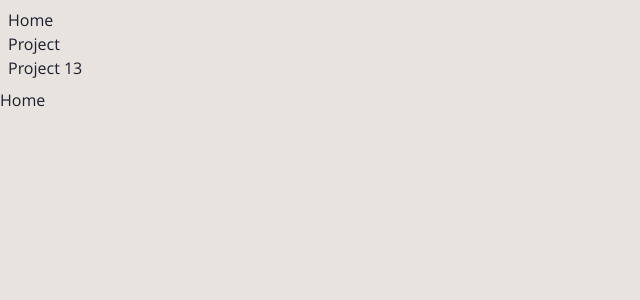
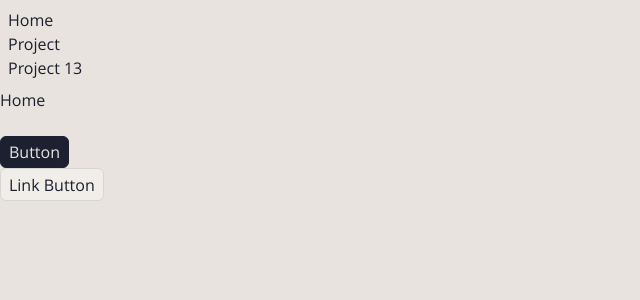
Before and after one commit to Amater-AK/Personal-Project-Planner, a React (Vite) app: page / in a window 1280 px wide. Shown: the top 300 px of the page, without its empty margins (0-640 px from the left). Built offline with nearby package versions, Linux system fonts and the light colour scheme.

Commit message:
add Button and LinkButton with styles

```diff
--- a/package.json
+++ b/package.json
@@ -14,6 +14,8 @@
         "react": "^19.2.7",
         "react-dom": "^19.2.7",
         "react-router": "^7.18.1",
+        "tailwind-merge": "^3.6.0",
+        "tailwind-variants": "^3.2.2",
         "tailwindcss": "^4.3.2"
     },
     "devDependencies": {
--- a/src/pages/HomePage.tsx
+++ b/src/pages/HomePage.tsx
@@ -1,3 +1,18 @@
+import { Button } from "@/shared/components/Button";
+import { LinkButton } from "@/shared/components/LinkButton";
+
 export function HomePage() {
-    return <div>Home</div>;
+    return (
+        <div>
+            <h1>Home</h1>
+            <br />
+            <Button intent="primary" onClick={() => alert(1)}>
+                Button
+            </Button>
+            <br />
+            <LinkButton to="p/42" intent="secondary">
+                Link Button
+            </LinkButton>
+        </div>
+    );
 }
--- /dev/null
+++ b/src/shared/components/Button.tsx
@@ -0,0 +1,11 @@
+import { buttonStyles, type ButtonVariants } from "../styles/buttonStyles";
+
+interface Props extends React.ComponentProps<"button">, ButtonVariants {}
+
+export function Button({ children, className, ...props }: Props) {
+    return (
+        <button className={buttonStyles({ ...props, className })} {...props}>
+            {children}
+        </button>
+    );
+}
--- /dev/null
+++ b/src/shared/components/LinkButton.tsx
@@ -0,0 +1,15 @@
+import { Link } from "react-router";
+
+import { buttonStyles, type ButtonVariants } from "../styles/buttonStyles";
+
+interface Props extends React.ComponentProps<"a">, ButtonVariants {
+    to: string;
+}
+
+export function LinkButton({ children, className, ...props }: Props) {
+    return (
+        <Link className={buttonStyles({ ...props, className })} {...props}>
+            {children}
+        </Link>
+    );
+}
--- /dev/null
+++ b/src/shared/styles/buttonStyles.ts
@@ -0,0 +1,31 @@
+import { tv, type VariantProps } from "tailwind-variants";
+
+export const buttonStyles = tv({
+    base: "inline-flex items-center gap-2 border rounded-medium cursor-pointer transition-colors duration-300 disabled:cursor-not-allowed disabled:brightness-50",
+    variants: {
+        intent: {
+            primary:
+                "text-button-primary-text bg-button-primary-bg border-button-primary-border hover-button-primary-text-hover hover:bg-button-primary-bg-hover hover:border-button-primary-border-hover",
+            secondary:
+                "text-button-secondary-text bg-button-secondary-bg border-button-secondary-border hover-button-secondary-text-hover hover:bg-button-secondary-bg-hover hover:border-button-secondary-border-hover",
+            regular:
+                "text-button-regular-text bg-button-regular-bg border-button-regular-border hover-button-regular-text-hover hover:bg-button-regular-bg-hover hover:border-button-regular-border-hover",
+            danger: "text-button-danger-text bg-button-danger-bg border-button-danger-border hover-button-danger-text-hover hover:bg-button-danger-bg-hover hover:border-button-danger-border-hover",
+        },
+        width: {
+            content: "",
+            full: "w-full justify-center",
+        },
+        onlyIcon: {
+            true: "p-[0.3em]",
+            false: "px-[0.5em] py-[0.2em]",
+        },
+    },
+    defaultVariants: {
+        intent: "primary",
+        width: "content",
+        onlyIcon: false,
+    },
+});
+
+export type ButtonVariants = VariantProps<typeof buttonStyles>;
```
Also changed, not shown: 1 other file (tests, documents, lock files or other folders).
